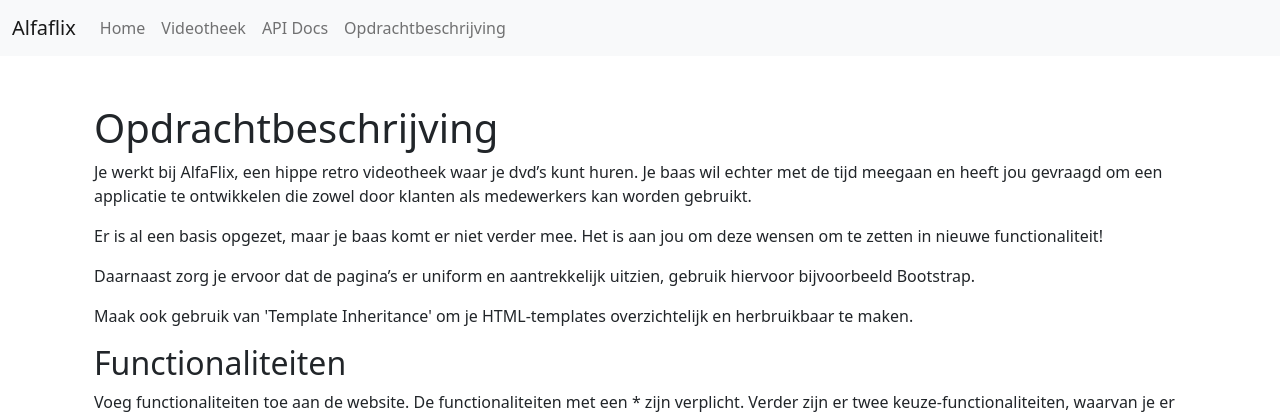
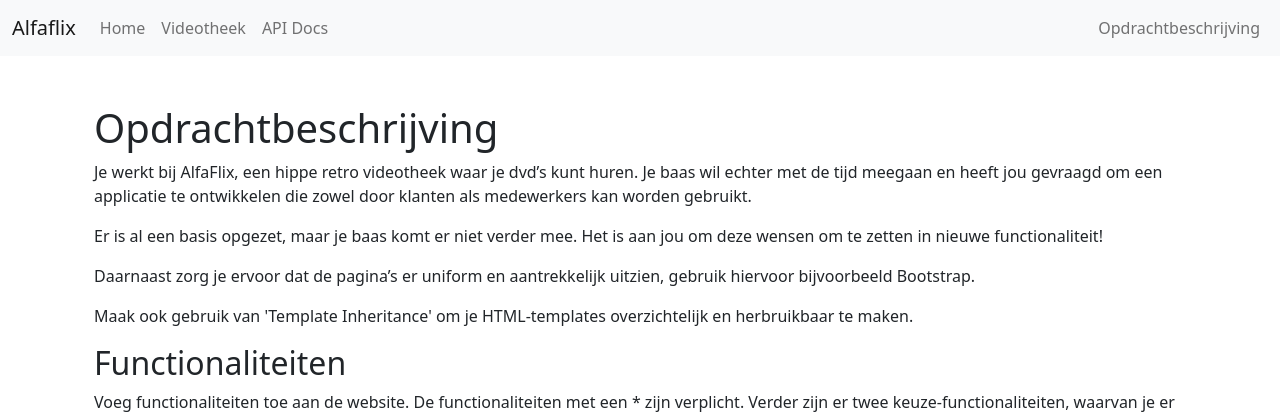
Before and after one commit to AlfaCollegeTeamICT/DIP2_eindopdracht, a Flask app: page /opdracht in a window 1280 px wide. Shown: the top 416 px of the page. Run offline with Flask 3, Linux system fonts and the light colour scheme.

Commit message:
Opdrachtlink uitgelijnt naar rechts. Eindopdracht aanpassing

```diff
--- a/templates/base.html
+++ b/templates/base.html
@@ -26,7 +26,7 @@
                         <a class="nav-link" href="/api/docs">API Docs</a>
                     </li>
                 </ul>
-                <ul class="navbar-nav ml-auto">
+                <ul class="navbar-nav ms-auto">
                     <li class="nav-item">
                         <a class="nav-link" href="/opdracht">Opdrachtbeschrijving</a>
                     </li>
```
Also changed, not shown: 1 other file.
